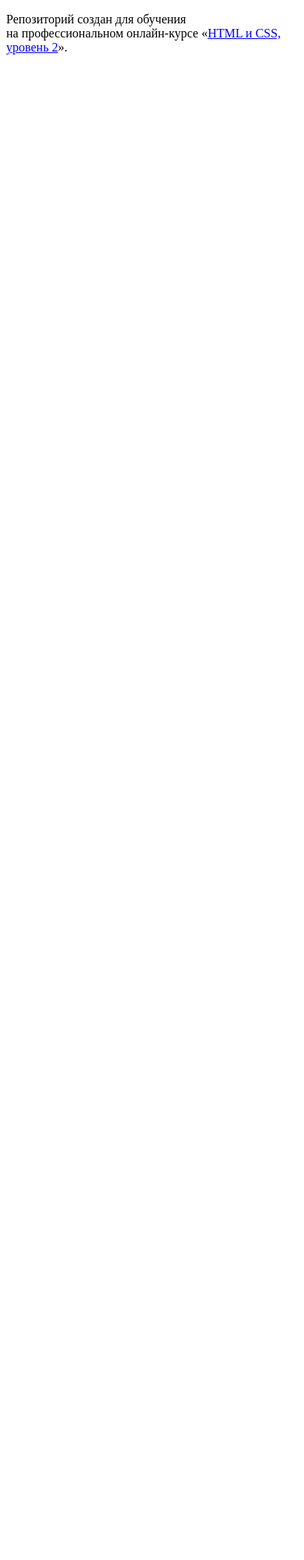
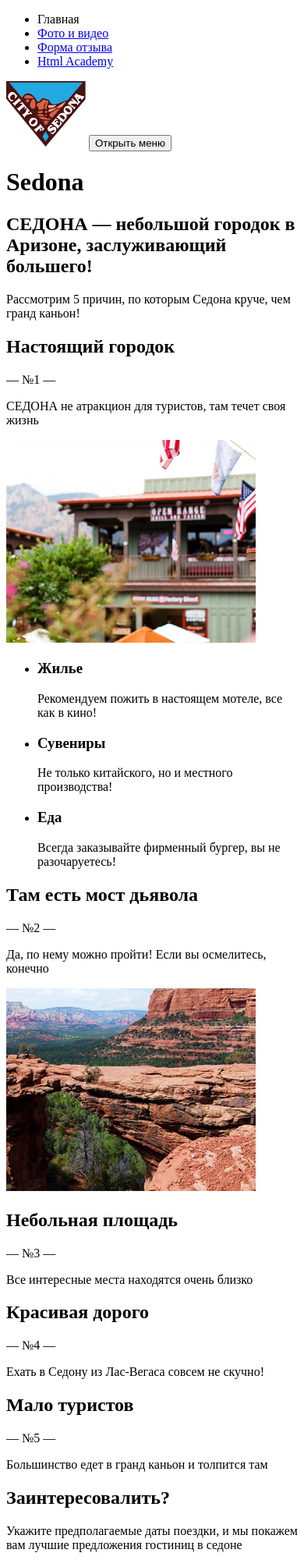
Before and after one commit to SingeRU/1261815-sedona-21, a website: page source/index.html in a window 390 px wide. Shown: the top 2000 px of the page at 78% size. Before the commit the page ends 844 px from the top, so only its background shows below. Drawn offline with Linux system fonts and the light colour scheme.

Commit message:
Сделал задание

```diff
--- a/source/index.html
+++ b/source/index.html
@@ -1,12 +1,133 @@
 <!DOCTYPE html>
-<html lang="ru">
+<html class="page" lang="ru">
   <head>
     <meta charset="utf-8">
     <title>HTML Academy: Седона</title>
   </head>
-  <body>
+  <body class="page__body">
+    <header class="page-header">
+      <nav class="main-nav">
+        <div class="main-nav__container container">
+          <ul class="main-nav__list site-list">
+            <li class="main-nav__item main-nav__item--active"><a>Главная</a></li>
+            <li class="main-nav__item"><a href="#">Фото и видео</a></li>
+            <li class="main-nav__item"><a href="form.html">Форма отзыва</a></li>
+            <li class="main-nav__item"><a href="https://htmlacademy.ru/study">Html Academy</a></li>
+          </ul>
+        </div>
+        <a class="page-header__logo">
+          <img src="img/logo.svg" alt="Седона" width="102" height="84">
+        </a>
+        <button type="button" class="main-nav__toggle"><span class="visually-hidden">Открыть меню</span></button>
+      </nav>
+    </header>
 
-    <p>Репозиторий создан для обучения на профессиональном онлайн‑курсе «<a href="https://htmlacademy.ru/intensive/adaptive">HTML и CSS, уровень 2</a>».</p>
+    <main class="page-main">
 
+      <h1 class="page-main__title">Sedona</h1>
+
+      <section class="reasons">
+        <div class="reasons__container container">
+          <h2 class="reasons__title subtitle">
+            СЕДОНА — небольшой городок в Аризоне, заслуживающий большего!
+          </h2>
+          <p class="reasons__text site-text">
+            Рассмотрим 5 причин, по которым Седона круче, чем гранд каньон!
+          </p>
+          <div class="reasons__content">
+            <h2 class="reasons__content-title subtitle">Настоящий городок</h2>
+            <p>— №1 —</p>
+            <p class="reasons-text site-text">СЕДОНА не атракцион для туристов, там течет своя жизнь</p>
+            <img src="img/city.jpg" alt="Городок в Седоне" width="320" height="260">
+              <ul class="reasons__list">
+                <li class="reasons-item">
+                  <h3 class="reasons-title subtitle">Жилье</h3>
+                  <p class="reasons__list-text site-text">Рекомендуем пожить в настоящем мотеле, все как в кино!</p>
+                </li>
+                <li class="reasons-item">
+                  <h3 class="reasons-title subtitle">Сувениры</h3>
+                  <p class="reasons__list-text site-text">Не только китайского, но и местного производства!</p>
+                </li>
+                <li class="reasons-item">
+                  <h3 class="reasons-title subtitle">Еда</h3>
+                  <p class="reasons__list-text site-text">Всегда заказывайте фирменный бургер, вы не разочаруетесь!</p>
+                </li>
+              </ul>
+          </div>
+          <div class="reasons__title">
+            <h2 class="reasons__content-title subtitle">
+              Там есть мост дьявола
+            </h2>
+            <p>— №2 —</p>
+            <p class="reasons-text site-text">Да, по нему можно пройти! Если вы осмелитесь, конечно</p>
+            <img src="img/bridge.jpg" alt="Мост дьявола" width="320" height="260">
+          </div>
+          <div class="reasons__title">
+            <h2 class="reasons__content-title subtitle">
+              Небольная площадь
+            </h2>
+            <p>— №3 —</p>
+            <p class="reasons-text site-text">Все интересные места находятся очень близко</p>
+          </div>
+          <div class="reasons__title">
+            <h2 class="reasons__content-title subtitle">
+              Красивая дорого
+            </h2>
+            <p>— №4 —</p>
+            <p class="reasons-text site-text">Ехать в Седону из Лас-Вегаса совсем не скучно!</p>
+          </div>
+          <div class="reasons__title">
+            <h2 class="reasons__content-title subtitle">
+              Мало туристов
+            </h2>
+            <p>— №5 —</p>
+            <p class="reasons-text site-text">Большинство едет в гранд каньон и толпится там</p>
+          </div>
+        </div>
+      </section>
+
+      <section class="location">
+        <div class="location__container container ">
+          <h2 class="location__title subtitle">
+            Заинтересовалить?
+          </h2>
+          <p class="location-text site-text">Укажите предполагаемые даты поездки, и мы покажем вам лучшие предложения гостиниц в седоне</p>
+          <button type="button" class="location__button">Найти гостиницу</button>
+          <div class="location__map">
+            <img src="img/map.jpg" alt="Карта с указанием местопложения" width="320" height="350">
+          </div>
+        </div>
+      </section>
+    </main>
+    <footer class="page-footer">
+      <div class="page-footer__container container">
+        <h2 class="page-footer__title subtitle">
+          #VISITSEDONA
+        </h2>
+        <div class="page-footer__social social">
+          <ul class="social-list">
+            <li class="social-item">
+              <a class="social__link social__link--twitter" href="https://twitter.com">
+                Twitter
+              </a>
+            </li>
+            <li class="social-item">
+              <a class="social__link social__link--facebook" href="https://www.facebook.com/">
+                Facebook
+              </a>
+            </li>
+            <li class="social-item">
+              <a class="social__link social__link--youtube" href="https://www.youtube.com/">
+                Youtube
+              </a>
+            </li>
+          </ul>
+        </div>
+        <div class="page-footer__copyright copyright">
+          <p class="copyright-text site-text">Разработано:</p>
+          <img src="img/htmlacademy.svg" alt="HTMLAcademy" width="27" height="34">
+        </div>
+      </div>
+    </footer>
   </body>
 </html>
```
Also changed, not shown: source/img/bridge.jpg (added), source/img/city.jpg (added), source/img/logo.svg (added), source/img/map.jpg (added).
